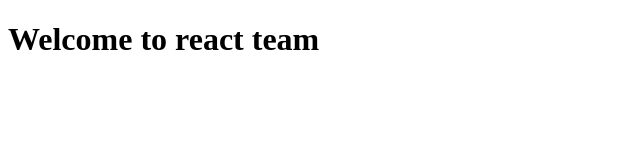
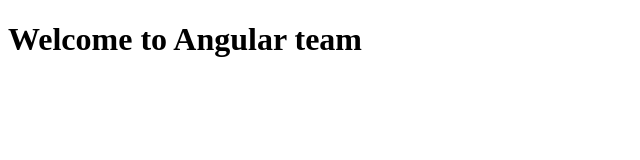
Before and after one commit to jawaluke/LearningPratisingGit1, a plain HTML site: page angularteam.html in a window 1280 px wide. Shown: the whole page, without its empty margins (0-640 px from the left). Drawn offline with Linux system fonts and the light colour scheme.

Commit message:
created angular team files
on top of the react team base file

```diff
--- a/reactteam.html
+++ b/angularteam.html
@@ -2,9 +2,9 @@
 <html lang="en" dir="ltr">
   <head>
     <meta charset="utf-8">
-    <title>React team</title>
+    <title>Angular team</title>
   </head>
   <body>
-        <h1>Welcome to react team</h1>
+        <h1>Welcome to Angular team</h1>
   </body>
 </html>
```
